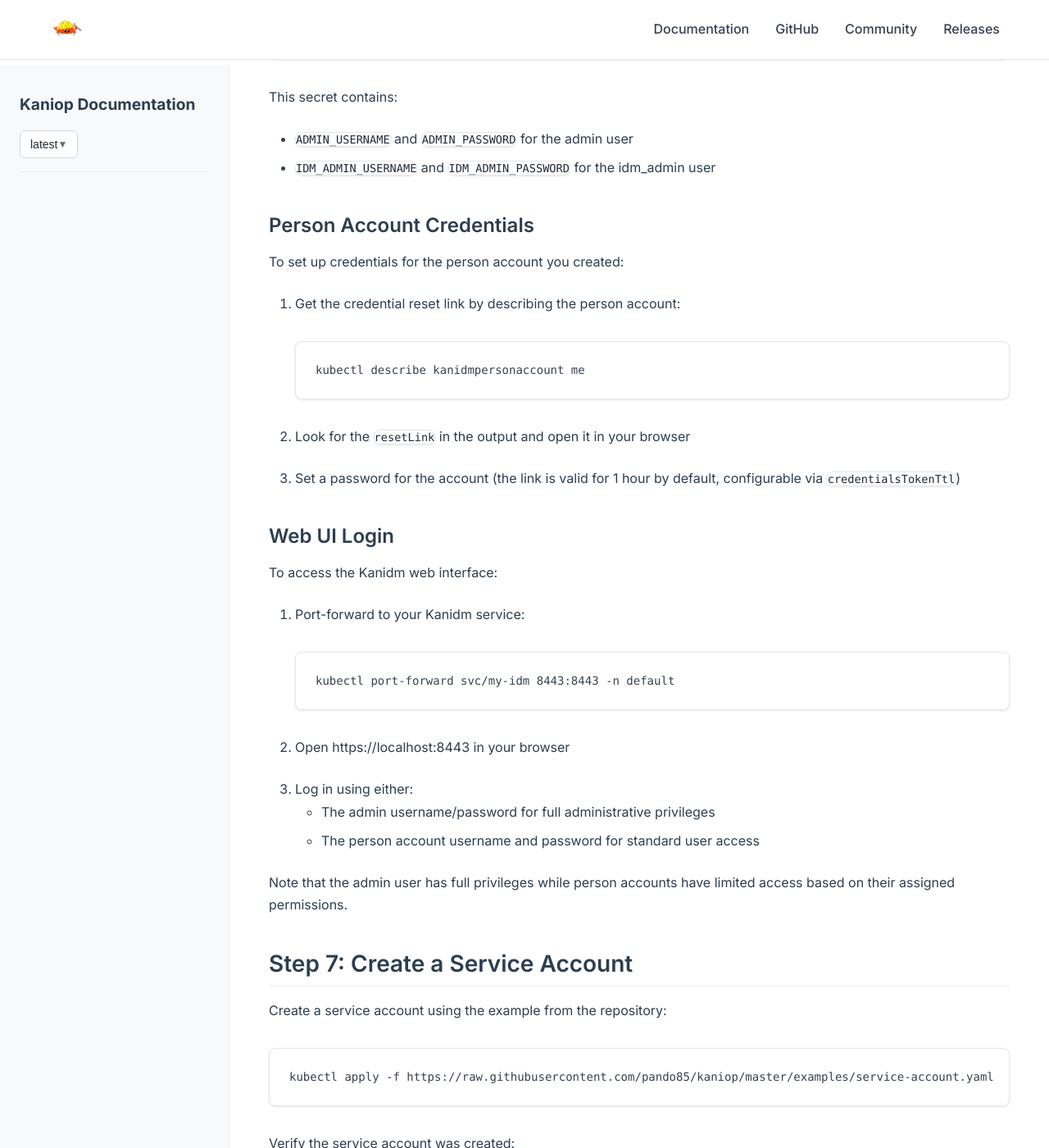
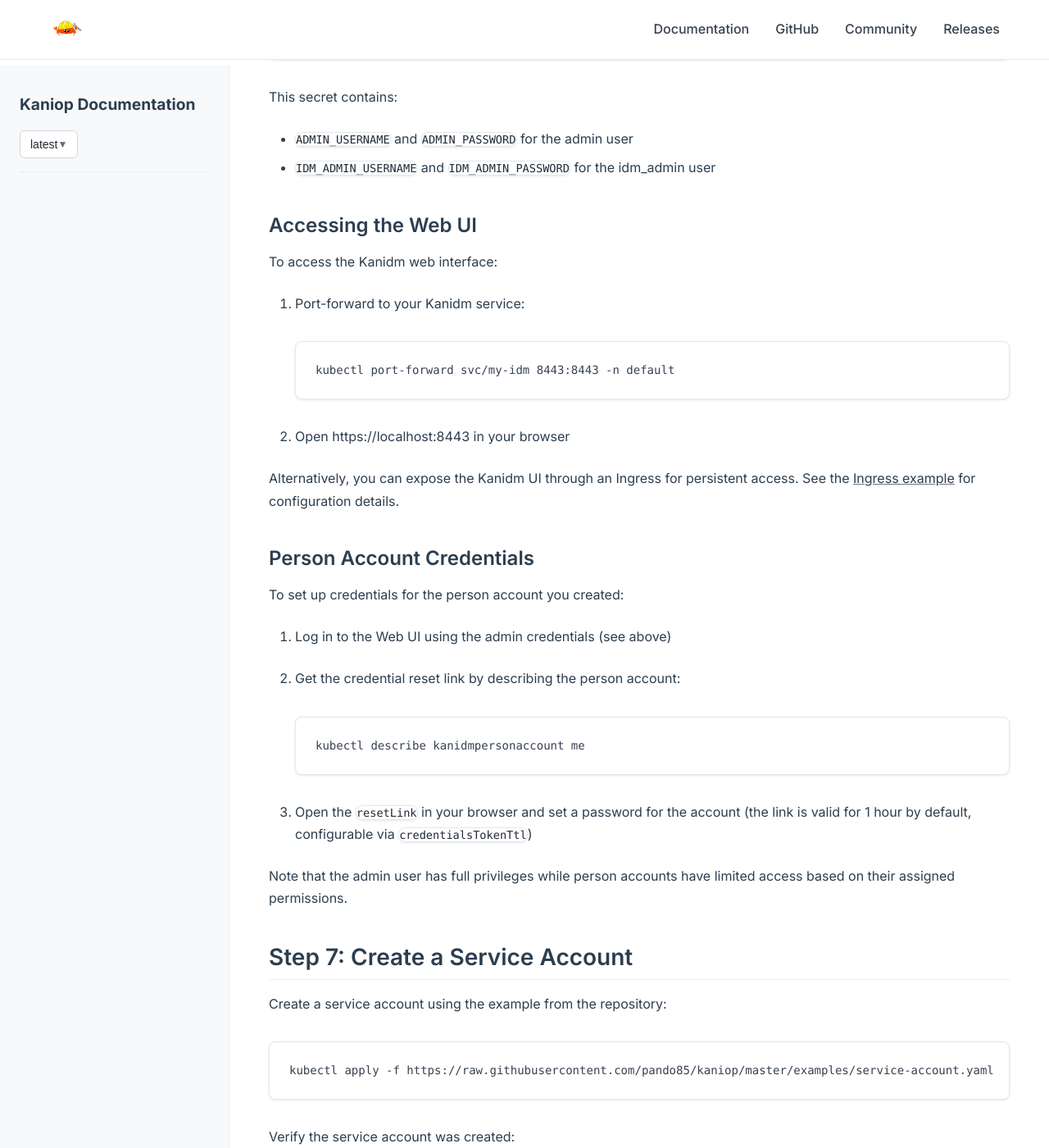
Before and after one commit to pando85/pando85.github.io, a Jekyll site: the page built from docs/kaniop/latest/quickstart.md, in a window 1280 px wide and 1400 px high, scrolled down 3378 px. Shown: the whole window at 82% size. Built offline with Jekyll 4.4.1, drawn with Linux system fonts in a browser that asks for light colours; some of the changed text lies outside the part shown.

Commit message:
deploy: pando85/kaniop@4064bb50af8d40f1b97809fd07fd66710be951d6

````diff
--- a/docs/kaniop/latest/quickstart.md
+++ b/docs/kaniop/latest/quickstart.md
@@ -110,20 +110,7 @@
 - `ADMIN_USERNAME` and `ADMIN_PASSWORD` for the admin user
 - `IDM_ADMIN_USERNAME` and `IDM_ADMIN_PASSWORD` for the idm_admin user
 
-### Person Account Credentials
-
-To set up credentials for the person account you created:
-
-1. Get the credential reset link by describing the person account:
-   ```bash
-   kubectl describe kanidmpersonaccount me
-   ```
-
-2. Look for the `resetLink` in the output and open it in your browser
-
-3. Set a password for the account (the link is valid for 1 hour by default, configurable via `credentialsTokenTtl`)
-
-### Web UI Login
+### Accessing the Web UI
 
 To access the Kanidm web interface:
 
@@ -134,9 +121,23 @@
 
 2. Open https://localhost:8443 in your browser
 
-3. Log in using either:
-   - The admin username/password for full administrative privileges
-   - The person account username and password for standard user access
+Alternatively, you can expose the Kanidm UI through an Ingress for persistent access.
+See the [Ingress example](https://github.com/pando85/kaniop/blob/master/examples/kanidm-ingress.yaml)
+for configuration details.
+
+### Person Account Credentials
+
+To set up credentials for the person account you created:
+
+1. Log in to the Web UI using the admin credentials (see above)
+
+2. Get the credential reset link by describing the person account:
+   ```bash
+   kubectl describe kanidmpersonaccount me
+   ```
+
+3. Open the `resetLink` in your browser and set a password for the account
+   (the link is valid for 1 hour by default, configurable via `credentialsTokenTtl`)
 
 Note that the admin user has full privileges while person accounts have limited access based on their assigned permissions.
 
@@ -156,7 +157,7 @@
 
 ## Next Steps
 
-🎉 **Congratulations!** You now have:
+**Congratulations!** You now have:
 
 - A running Kanidm cluster managed by Kaniop
 - An OAuth2 client (`my-service`) for application integration
@@ -174,16 +175,5 @@
 
 ### What's Next?
 
-1. **[Installation Guide](installation.md)**: Learn about production-ready configurations
+1. **[Installation Guide](installation.md)**: Learn about production-ready configurations and customize your Kaniop deployment with Helm values
 2. **[Usage Guide](usage.md)**: Dive deeper into managing persons, groups, and OAuth2 clients
-3. **[Configuration](helm-charts.md)**: Customize your Kaniop deployment with Helm values
-
-### Accessing Your Kanidm Instance
-
-To access the Kanidm web interface:
-
-```bash
-kubectl port-forward svc/my-idm 8443:8443 -n default
-```
-
-Then open [https://localhost:8443](https://localhost:8443) in your browser.
````
